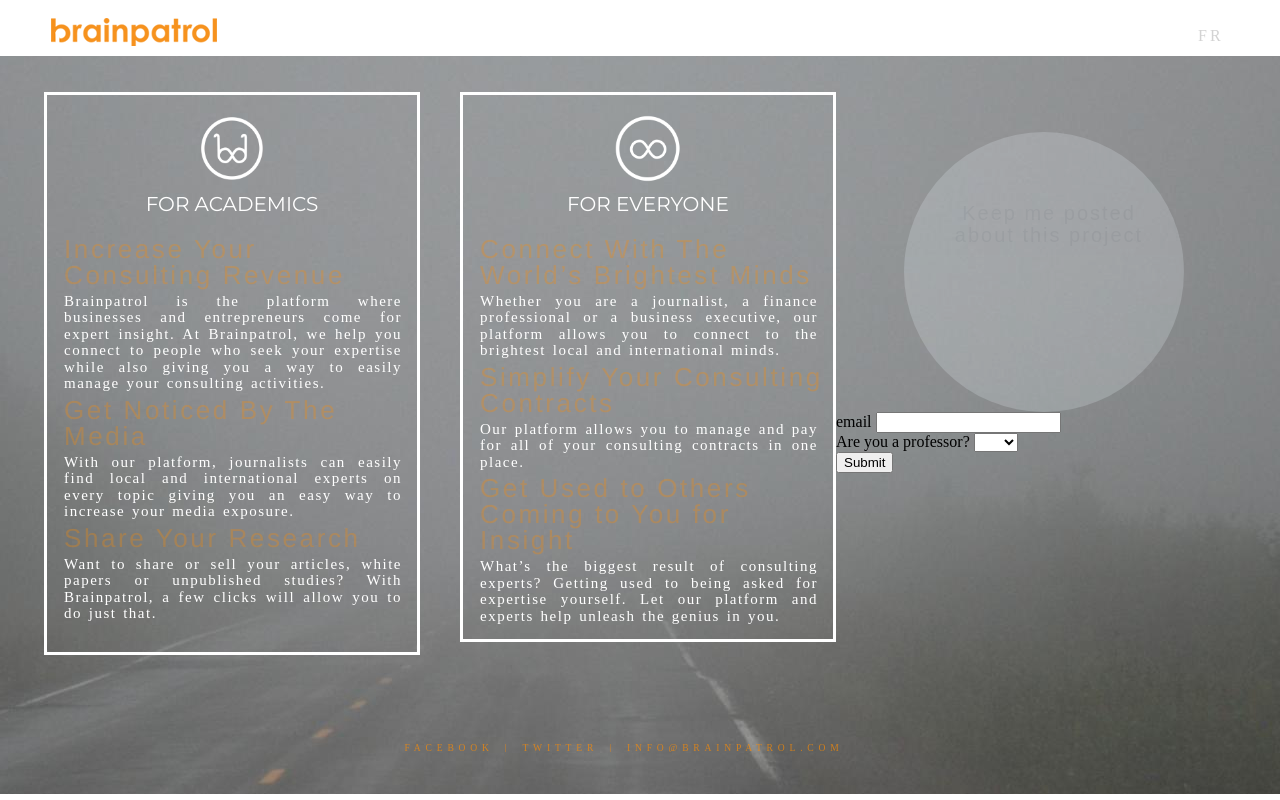
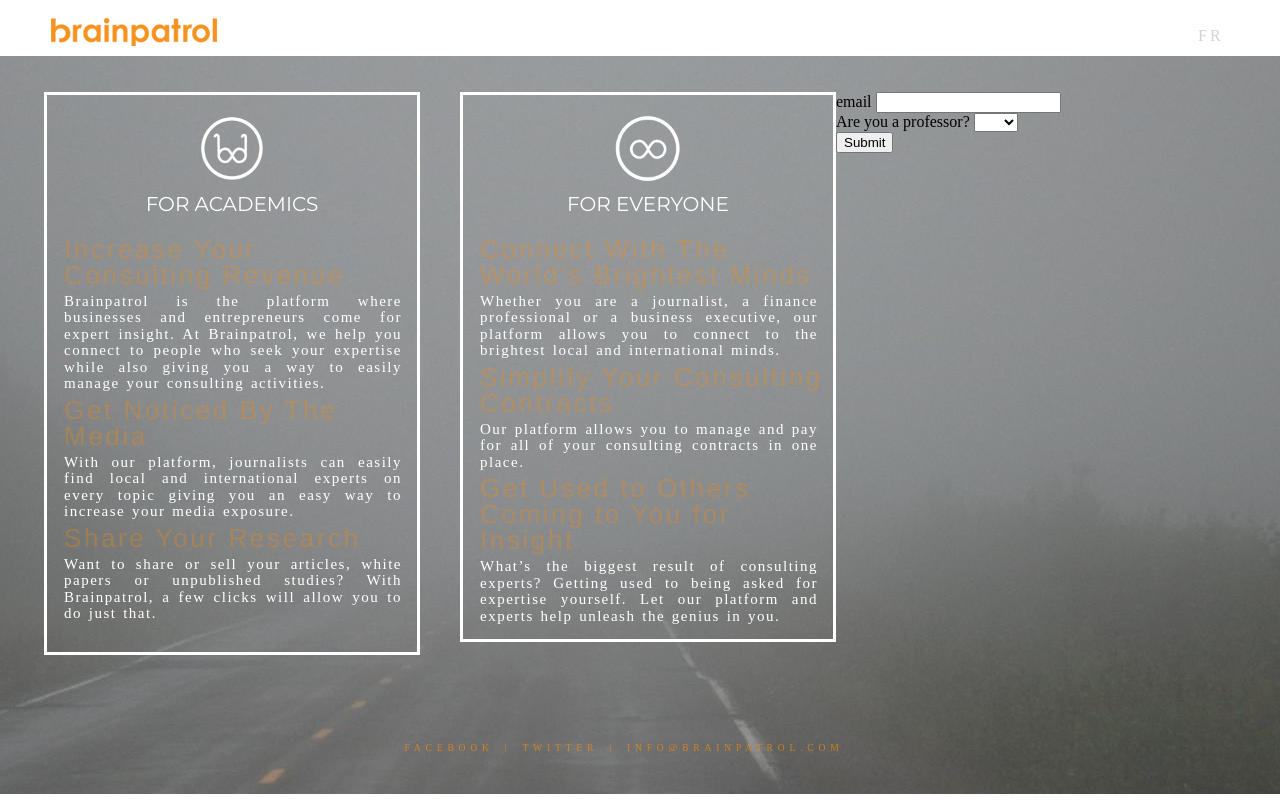
Before and after one commit to swiecicka/brainpatrol, a plain HTML site: page index.html in a window 1280 px wide. Drawn offline with Linux system fonts and the light colour scheme.

Commit message:
Update index.html

```diff
--- a/index.html
+++ b/index.html
@@ -56,9 +56,6 @@
 							<p>What’s the biggest result of consulting experts? Getting used to being asked for expertise yourself. Let our platform and experts help unleash the genius in you.</p>
 				</div>
 			</div>
-			<div id="contact">
-				<h2>Keep me posted about this project</h2>
-				</div>
 				<!-- Begin MailChimp Signup Form -->
 <div id="mc_embed_signup">
 <form action="//brainpatrol.us11.list-manage.com/subscribe/post?u=ad6b86000ec15a9c843accd87&amp;id=3e86169b53" method="post" id="mc-embedded-subscribe-form" name="mc-embedded-subscribe-form" class="validate" target="_blank" novalidate>
```
